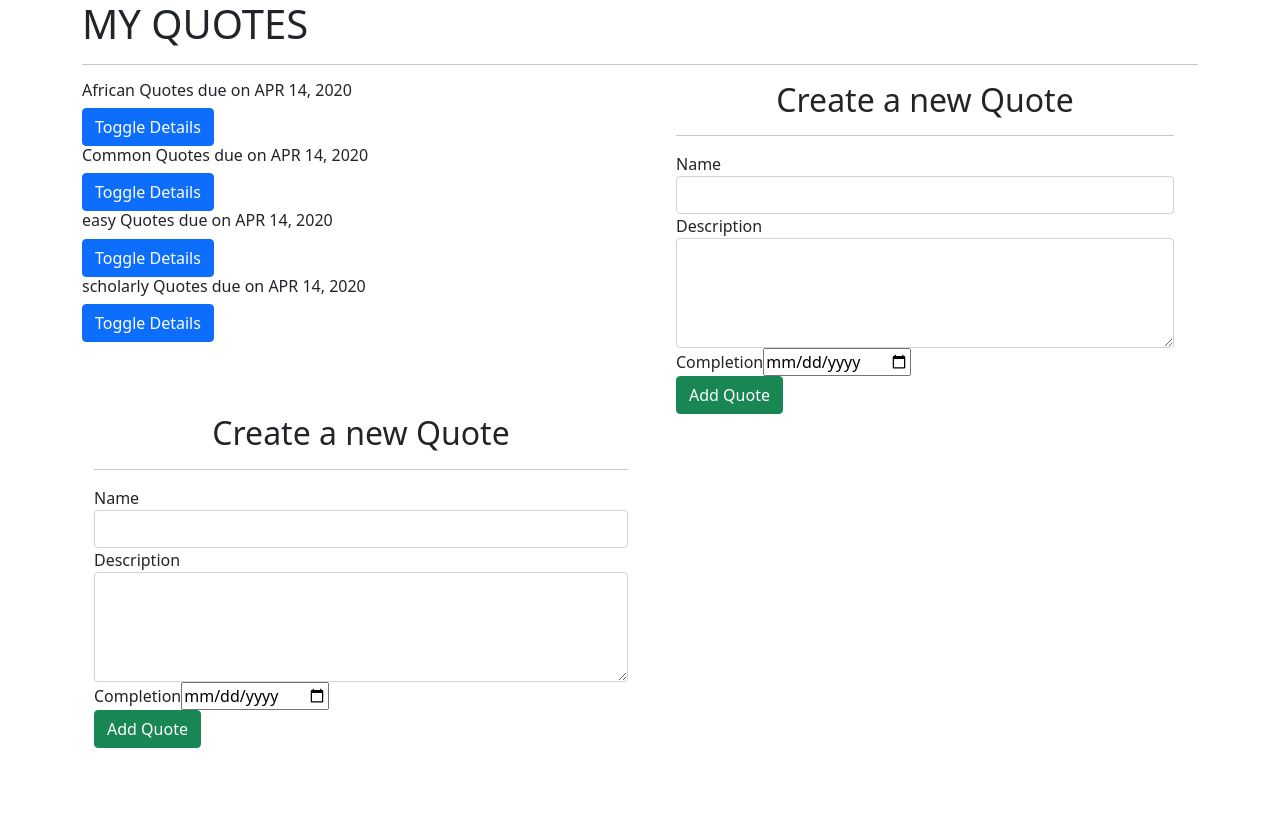
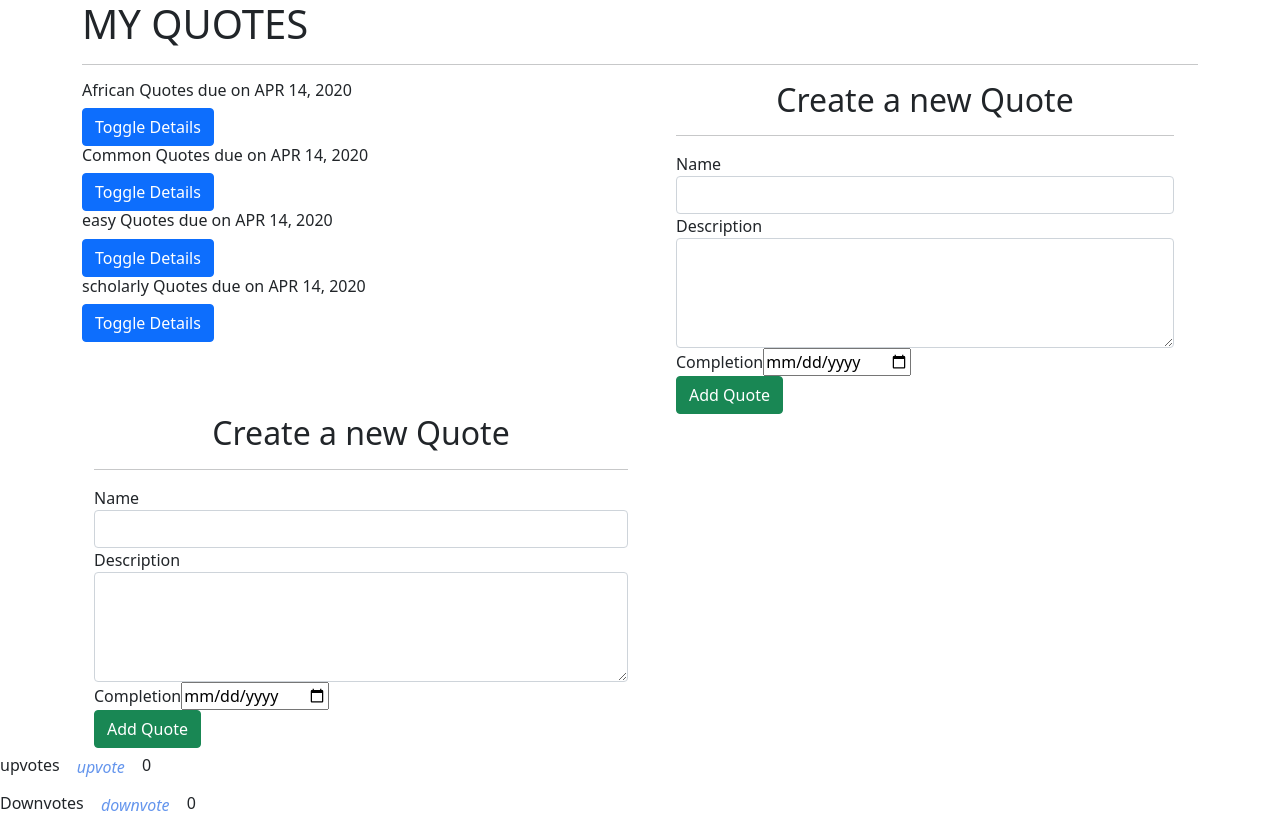
Before and after one commit to mamu234/Quotes, an Angular app in the folder Quotes/: page / in a window 1280 px wide. Before the commit the page ends 800 px from the top, so only its background shows below. Built offline with nearby package versions, Linux system fonts and the light colour scheme.

Commit message:
added vote component

```diff
--- a/Quotes/src/app/app.module.ts
+++ b/Quotes/src/app/app.module.ts
@@ -8,6 +8,7 @@ import { QuoteDetailComponent } from './quote-detail/quote-detail.component';
 import { HighlightDirective } from './highlight.directive';
 import { DateCountPipe } from './date-count.pipe';
 import { QuoteFormComponent } from './quote-form/quote-form.component';
+import { VoteComponent } from './vote/vote.component';
 
 @NgModule({
   declarations: [
@@ -16,7 +17,8 @@ import { QuoteFormComponent } from './quote-form/quote-form.component';
     QuoteDetailComponent,
     HighlightDirective,
     DateCountPipe,
-    QuoteFormComponent
+    QuoteFormComponent,
+    VoteComponent
   ],
   imports: [
     BrowserModule,
--- a/Quotes/src/app/quote/quote.component.html
+++ b/Quotes/src/app/quote/quote.component.html
@@ -25,3 +25,4 @@
 </div>
   <p *ngIf='quotes.length > 5'>You have too many goals</p>
 </div>
+<app-vote></app-vote>
--- /dev/null
+++ b/Quotes/src/app/vote/vote.component.html
@@ -0,0 +1,14 @@
+<div>
+    upvotes
+    <i class="btn bi bi -hand-thumbs-up" style="font-size: 1rem; color: cornflowerblue;"(click)='upVote()'>upvote</i>
+   {{ totalUpvotes }}
+
+</div>
+
+    <div>
+
+        Downvotes
+        <i class="btn bi bi -hand-thumbs-down" style="font-size: 1rem; color: cornflowerblue;"(click)='downVote()'>downvote</i>
+   {{ totalDownVotes }}
+
+    </div>
--- /dev/null
+++ b/Quotes/src/app/vote/vote.component.ts
@@ -0,0 +1,32 @@
+import { Component, OnInit, Output, EventEmitter } from '@angular/core';
+
+@Component({
+  selector: 'app-vote',
+  templateUrl: './vote.component.html',
+  styleUrls: ['./vote.component.css']
+})
+export class VoteComponent implements OnInit {
+
+  @Output() vote = new EventEmitter <number>();
+
+totalUpvotes : number = 0 ;
+totalDownVotes: number = 0;
+
+  constructor() { }
+
+  upVote(){
+    this.totalUpvotes += 1
+    this.vote.emit(this.totalUpvotes)
+  }
+  downVote(){
+    this.totalDownVotes += 1
+    this.vote.emit(this.totalDownVotes)
+  }
+
+
+
+
+  ngOnInit(): void {
+  }
+
+}
```
Also changed, not shown: Quotes/src/app/vote/vote.component.css (added), 1 other file (tests, documents, lock files or other folders).
